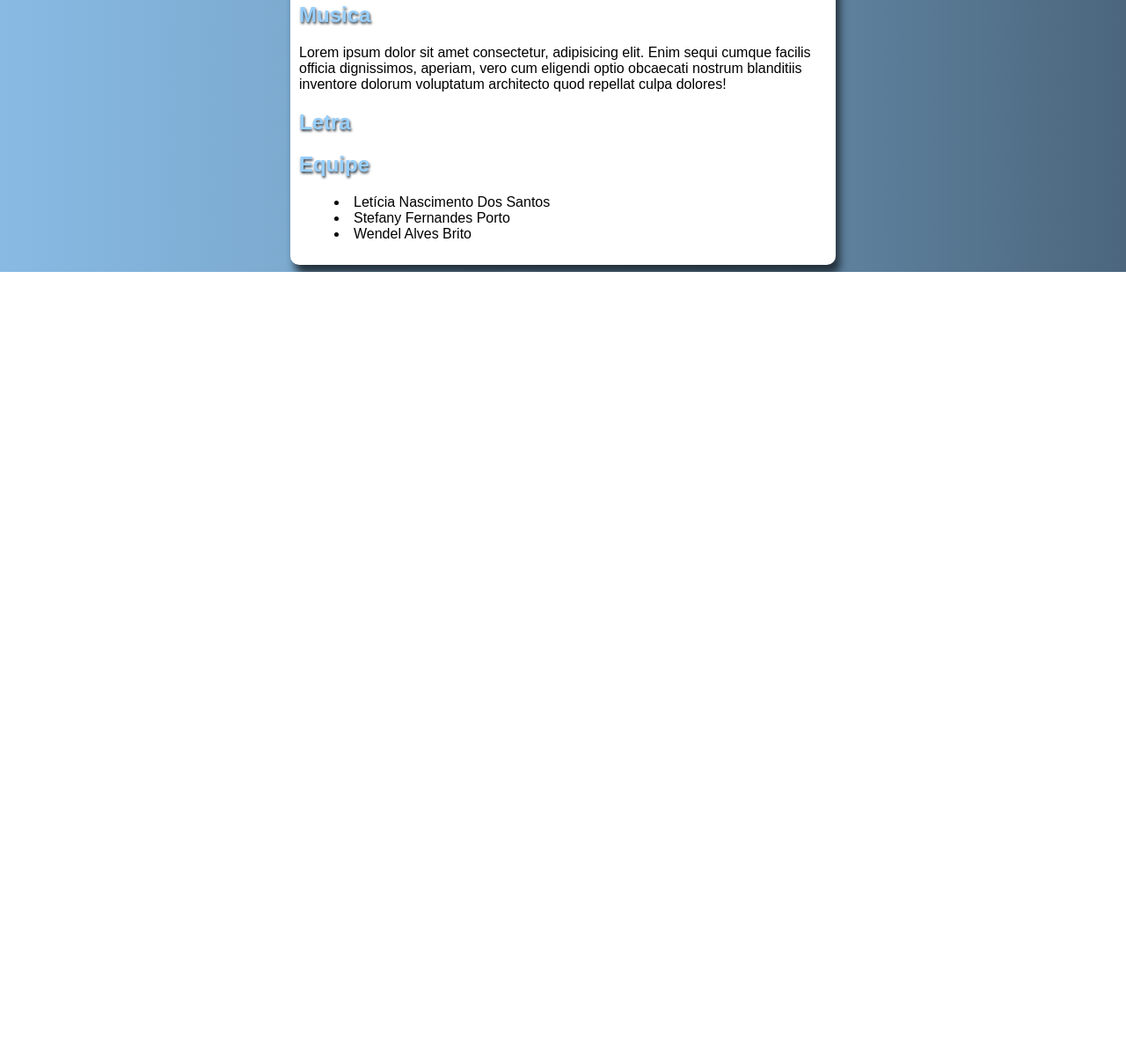
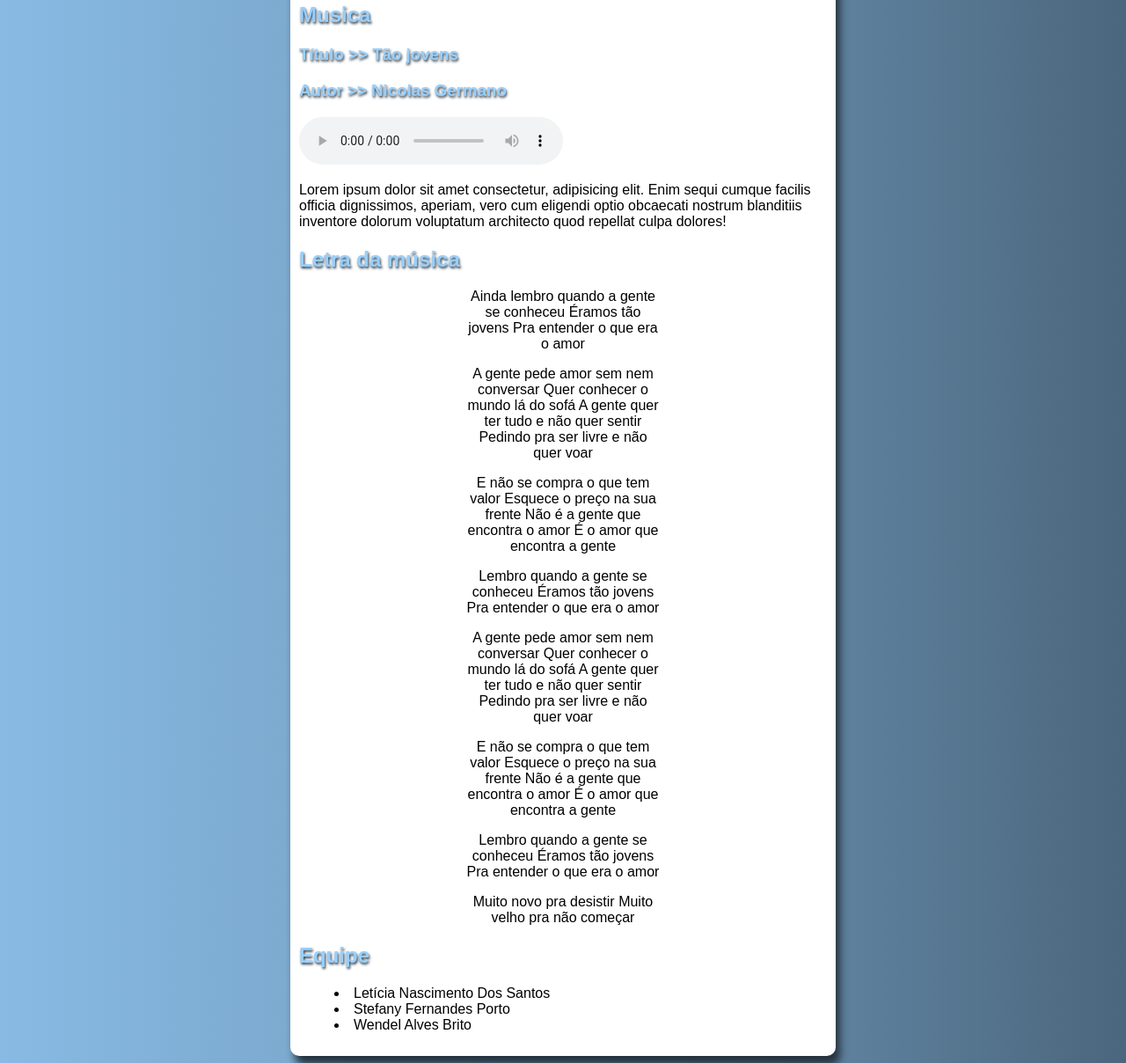
Before and after one commit to wendellast/Jovens, a plain HTML site: page index.html in a window 1280 px wide. Shown: the part 863-2071 px from the top of the page at 88% size. Before the commit the page ends 1172 px from the top, so only its background shows below. Drawn offline with Linux system fonts and the light colour scheme.

Commit message:
pronto_quase

```diff
--- a/index.html
+++ b/index.html
@@ -29,10 +29,61 @@
 
 
         <h2>Musica</h2>
+        <h3>Título >> Tão jovens</h3>
+        <h3>Autor >> Nicolas Germano</h3>
+
+        <audio autoplay="autoplay" controls="controls">
+        <source src="jovens.mp3" type="audio/mp3" />seu navegador não suporta mp3</audio>
 
         <p>Lorem ipsum dolor sit amet consectetur, adipisicing elit. Enim sequi cumque facilis officia dignissimos, aperiam, vero cum eligendi optio obcaecati nostrum blanditiis inventore dolorum voluptatum architecto quod repellat culpa dolores!</p>
 
-        <h2>Letra</h2>
+        <h2>Letra da música</h2>
+
+        <article>
+            <p>
+                Ainda lembro quando a gente se conheceu
+                Éramos tão jovens
+                Pra entender o que era o amor
+            </p>
+            <p>
+                A gente pede amor sem nem conversar
+                Quer conhecer o mundo lá do sofá
+                A gente quer ter tudo e não quer sentir
+                Pedindo pra ser livre e não quer voar
+            </p>
+            <p>
+                E não se compra o que tem valor
+                Esquece o preço na sua frente
+                Não é a gente que encontra o amor
+                É o amor que encontra a gente
+            </p>
+            <p>
+                Lembro quando a gente se conheceu
+                Éramos tão jovens
+                Pra entender o que era o amor
+            </p>
+            <p>
+                A gente pede amor sem nem conversar
+                Quer conhecer o mundo lá do sofá
+                A gente quer ter tudo e não quer sentir
+                Pedindo pra ser livre e não quer voar
+            </p>
+            <p>
+                E não se compra o que tem valor
+                Esquece o preço na sua frente
+                Não é a gente que encontra o amor
+                É o amor que encontra a gente
+            </p>
+            <p>
+                Lembro quando a gente se conheceu
+                Éramos tão jovens
+                Pra entender o que era o amor
+            </p>
+            <p>
+                Muito novo pra desistir
+                Muito velho pra não começar
+            </p>
+        </article>
 
 
 
--- a/style.css
+++ b/style.css
@@ -60,6 +60,15 @@ aside >img{
     width: 100%;
     max-width: 360px;
 }
+article{
+
+
+    text-align: center;
+    padding-left: 190px;
+    padding-right: 190px;
+    border: 50px;
+
+}
 
 h2{
     color: var(--cor0);
```
Also changed, not shown: 1 other file.
